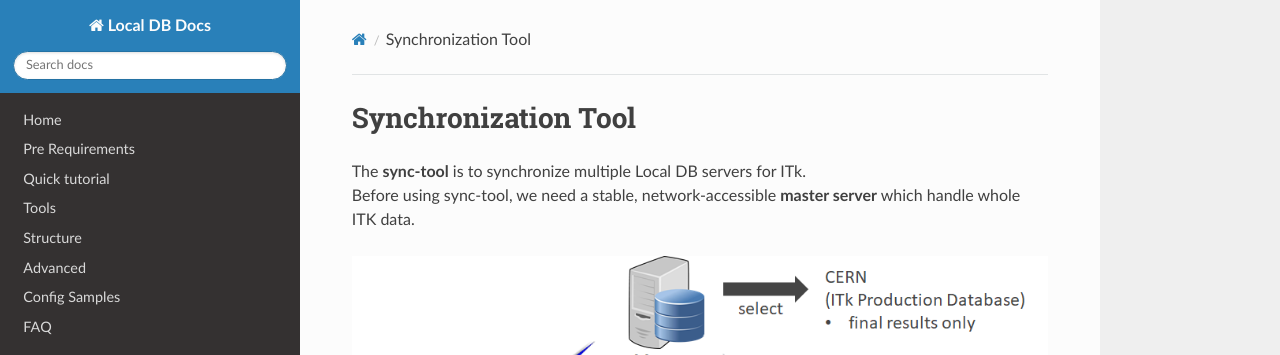
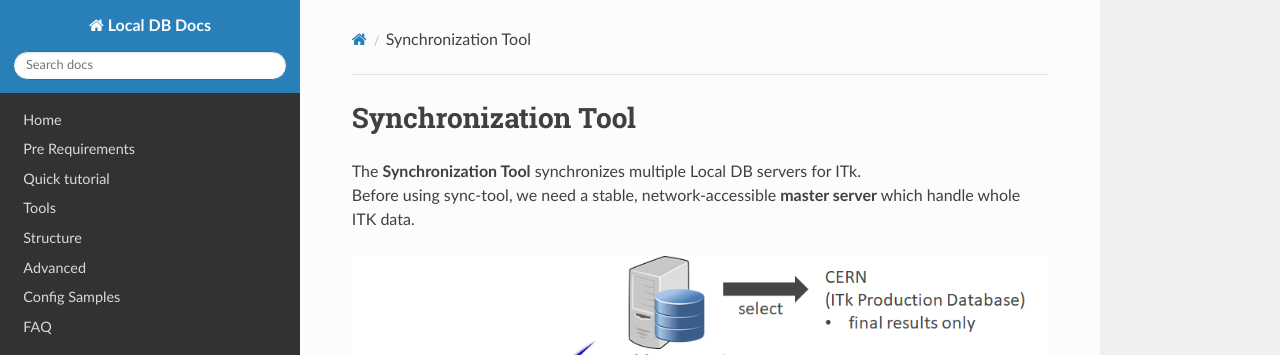
Before and after one commit to jlab-hep/localdb-docs, an MkDocs documentation site: the page built from docs/sync.md, in a window 1280 px wide and 900 px high. Shown: the top 355 px of the window. Built offline with MkDocs 1.6.1, drawn with Linux system fonts in a browser that asks for light colours; nearby versions of some CDN libraries; old or Windows-style settings are respelled for this version of MkDocs.

Commit message:
Bit modified

```diff
--- a/docs/sync.md
+++ b/docs/sync.md
@@ -1,6 +1,6 @@
 # Synchronization Tool
 
-The **sync-tool** is to synchronize multiple Local DB servers for ITk.<br>
+The **Synchronization Tool** synchronizes multiple Local DB servers for ITk.<br>
 Before using sync-tool, we need a stable, network-accessible **master server** which handle whole ITK data.
 
 ![Sync overall](images/sync_overall.png)
```
Also changed, not shown: docs/archive.md (+1 -1 lines), docs/viewer.md (+1 -1 lines).
